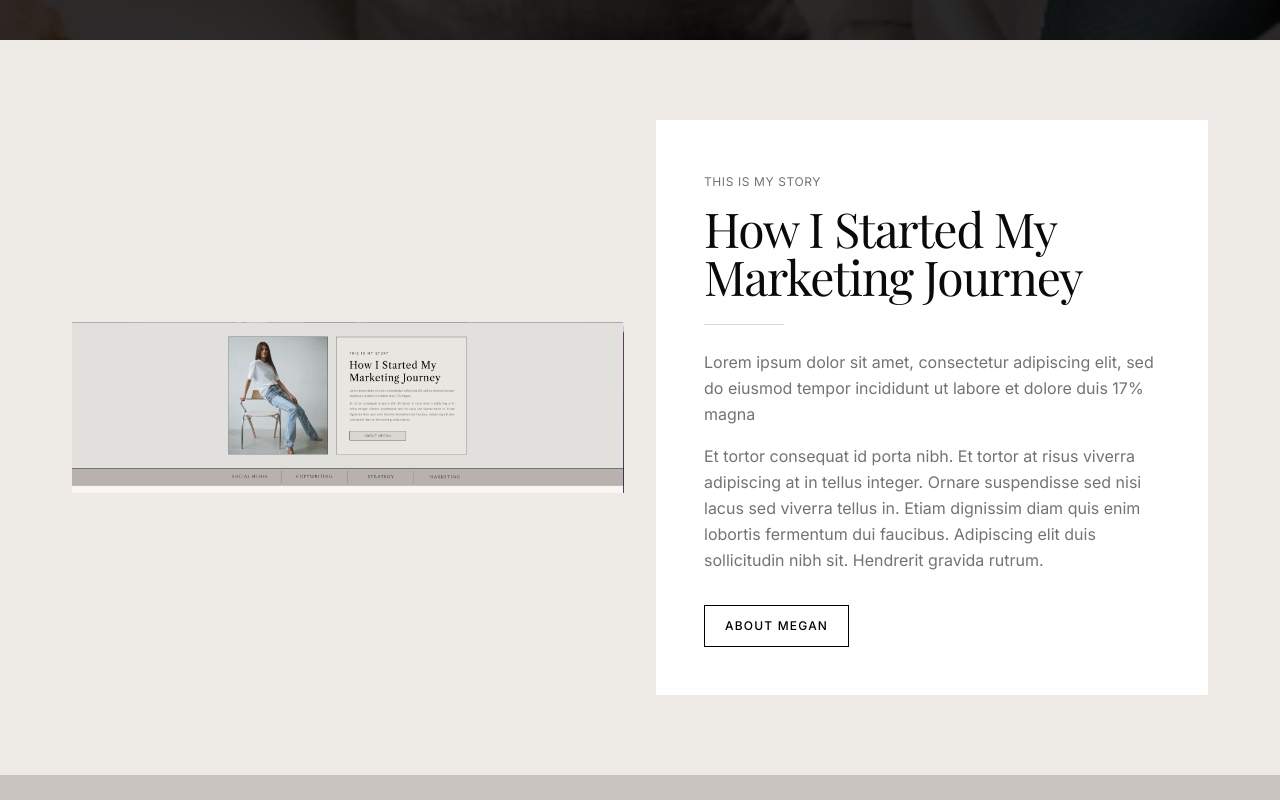
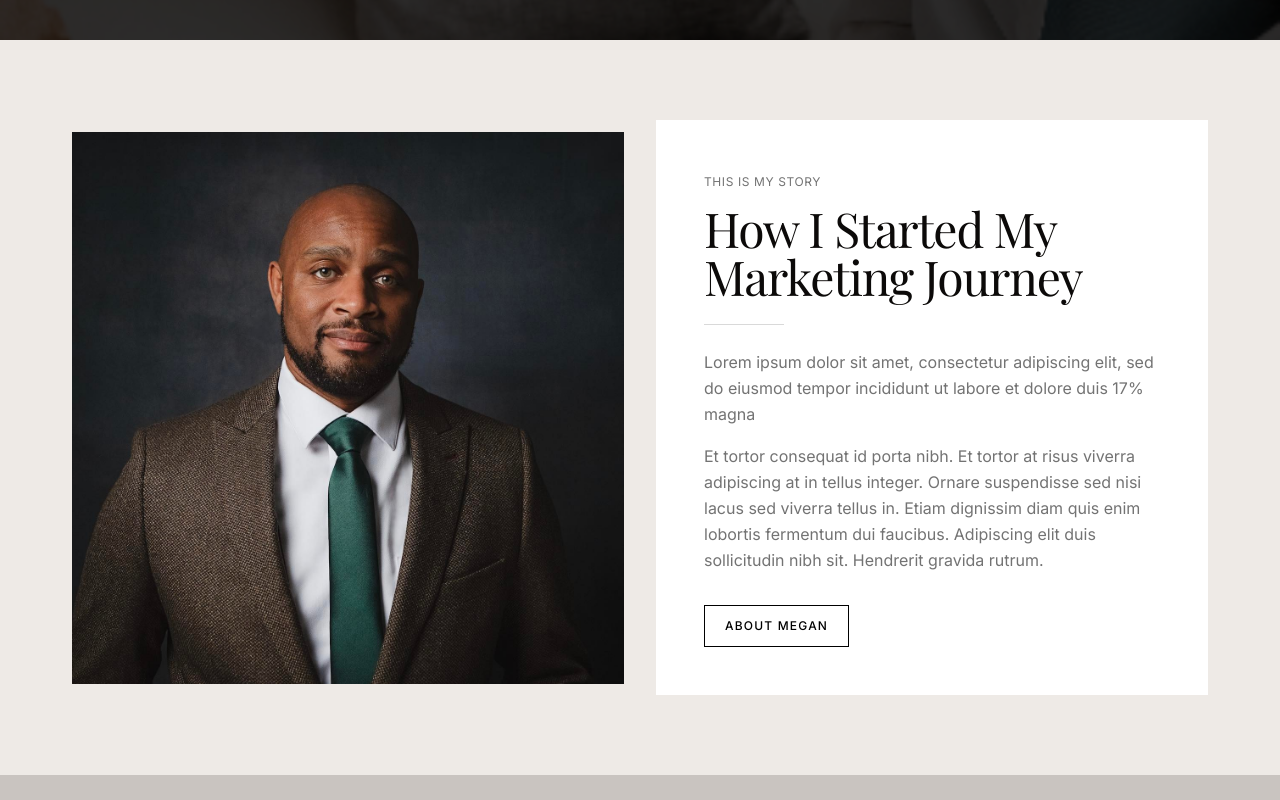
Before and after one commit to arslvn93/sgtemplate2, a React (Vite) app: page / in a window 1280 px wide. Shown: the part 760-1560 px from the top of the page. Built offline with nearby package versions, Linux system fonts and the light colour scheme; a web font is replaced by a local one.

Commit message:
Visual edit in Lovable
Edited UI in Lovable

```diff
--- a/src/components/MyStorySection.tsx
+++ b/src/components/MyStorySection.tsx
@@ -1,18 +1,11 @@
-
 import React from "react";
 import { Link } from "react-router-dom";
-
 const MyStorySection = () => {
-  return (
-    <section className="py-20 bg-[#EEEAE6]">
+  return <section className="py-20 bg-[#EEEAE6]">
       <div className="container-custom">
         <div className="grid grid-cols-1 md:grid-cols-2 gap-8 items-center">
           <div>
-            <img
-              src="/lovable-uploads/edf70018-4bf3-402c-b9d3-18ab91b88fc3.png"
-              alt="Portrait photo of woman sitting on chair"
-              className="w-full h-full object-cover object-center"
-            />
+            <img alt="Portrait photo of woman sitting on chair" className="w-full h-full object-cover object-center" src="/lovable-uploads/c1739916-b84a-49b3-8d9d-38ad35d8fd3c.jpg" />
           </div>
           <div className="bg-white p-12">
             <span className="uppercase text-xs tracking-wider text-muted-foreground">
@@ -36,8 +29,6 @@ const MyStorySection = () => {
           </div>
         </div>
       </div>
-    </section>
-  );
+    </section>;
 };
-
 export default MyStorySection;
```
Also changed, not shown: public/lovable-uploads/c1739916-b84a-49b3-8d9d-38ad35d8fd3c.jpg (added).
